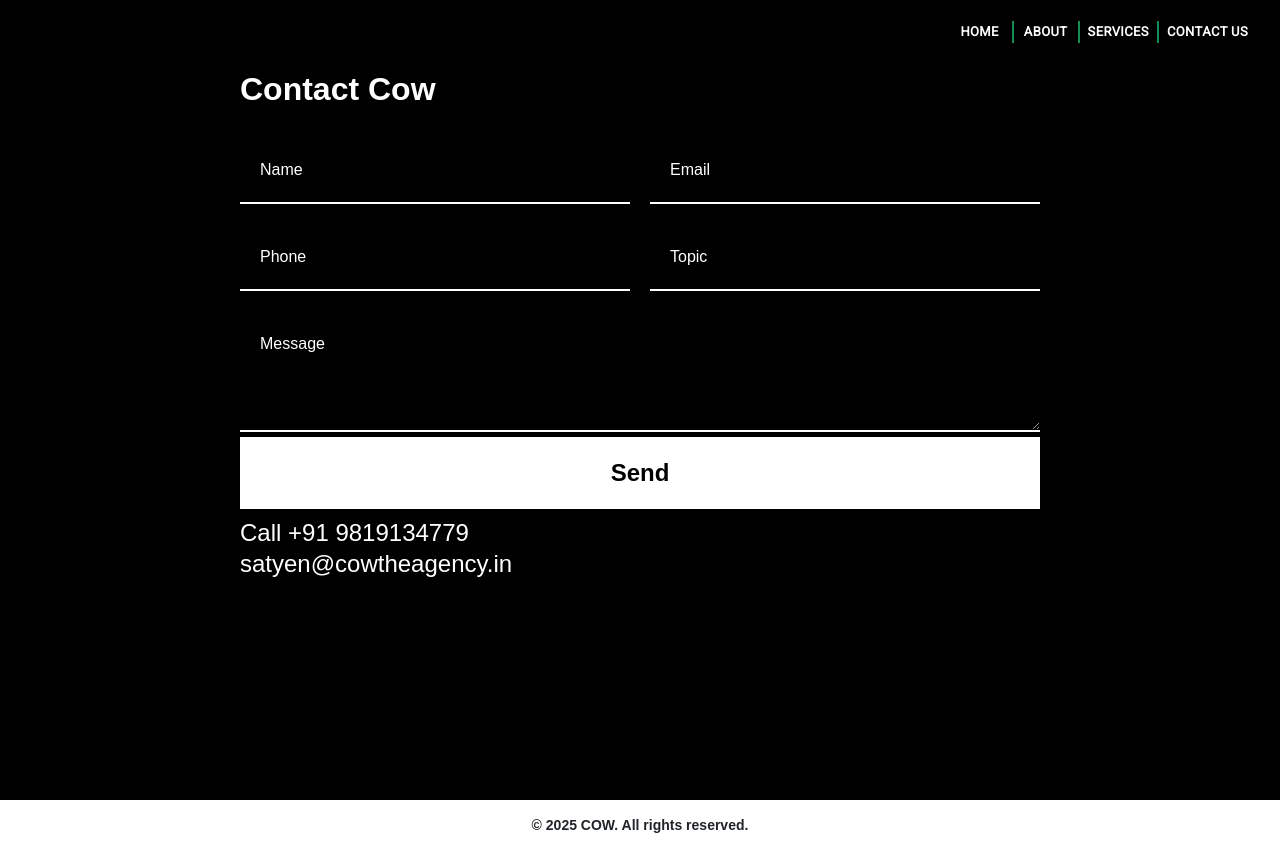
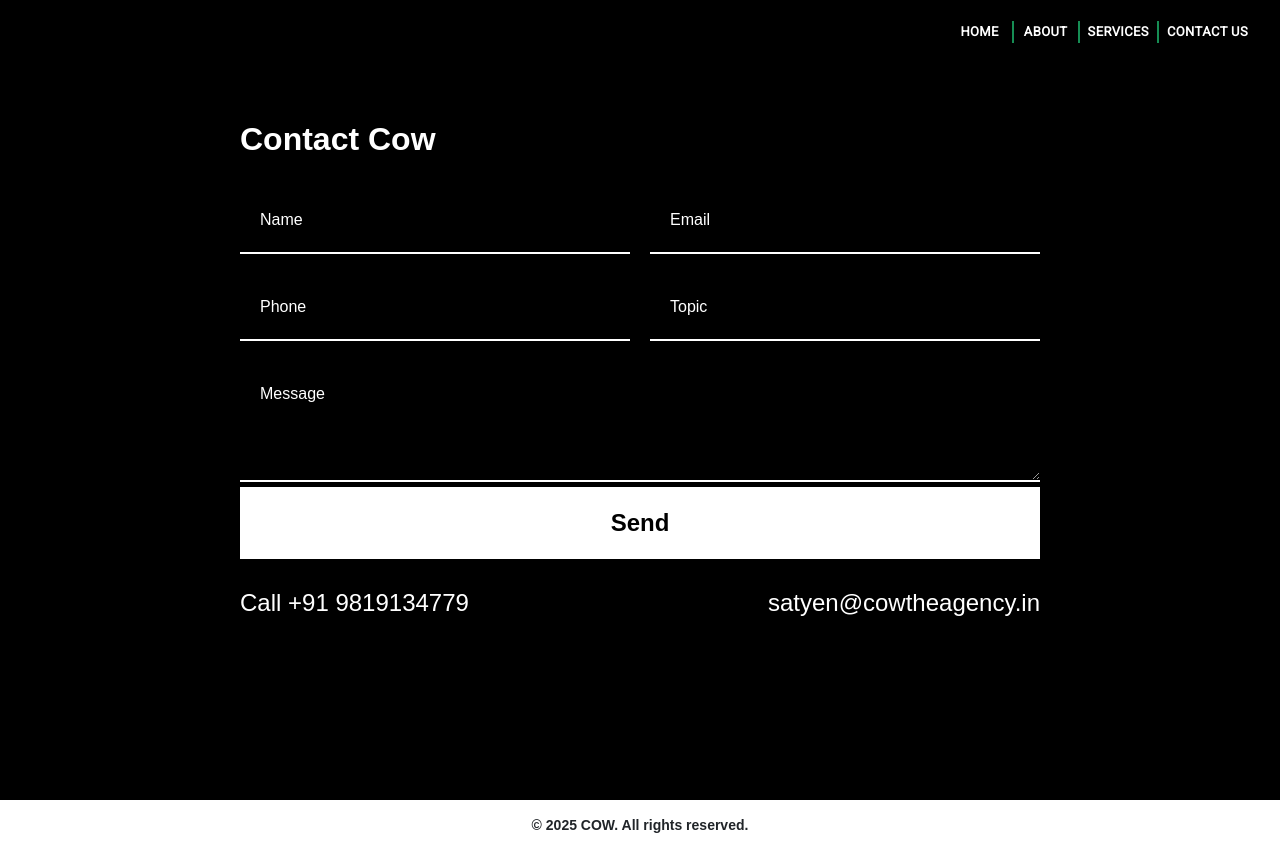
Before and after one commit to SimranjeetSngh/cow, a React (Create React App) app in the folder my-app/: page /contact in a window 1280 px wide. Built offline with nearby package versions, Linux system fonts and the light colour scheme.

Commit message:
conatct us css changes

```diff
--- a/my-app/src/Components/ContactUs/styles.css
+++ b/my-app/src/Components/ContactUs/styles.css
@@ -15,7 +15,7 @@ html, body {
   flex-direction: column;
   align-items: center;
   justify-content: flex-start;
-  padding: 70px 20px 60px; /* Leaves space for header */
+  padding: 120px 20px 60px; /* Leaves space for header */
   box-sizing: border-box;
   background-color: black;
 
@@ -97,8 +97,10 @@ button {
 .contact-info {
   width: 100%;
   max-width: 800px; /* Aligns with form */
-  margin-top: 10px; /* More spacing from the form */
+  margin-top: 30px; /* More spacing from the form */
   text-align: left;
+  display: flex;
+  justify-content: space-between;
 }
 
 /* Contact Info Text */
@@ -150,6 +152,7 @@ h2 {
   .contact-info {
     width: 100%;
     text-align: center;
+    display: block;
   }
 }
 
@@ -170,6 +173,7 @@ h2 {
 
   .contact-info {
     text-align: center;
+    display: block;
   }
 
   h2 {
```
Also changed, not shown: 6 other files (tests, documents, lock files or other folders).
